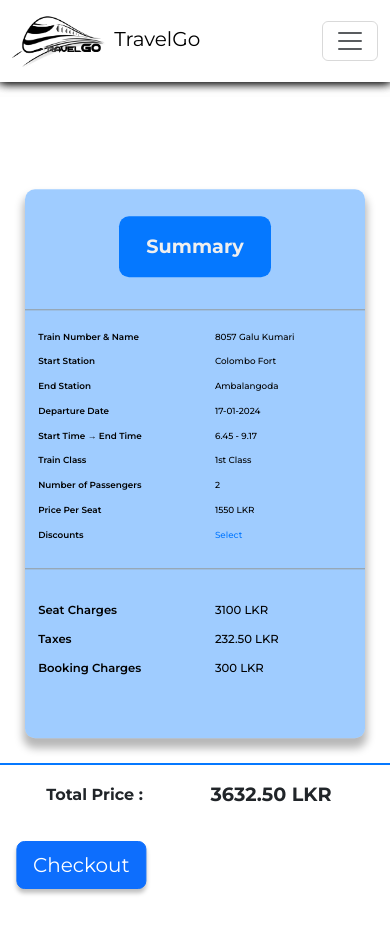
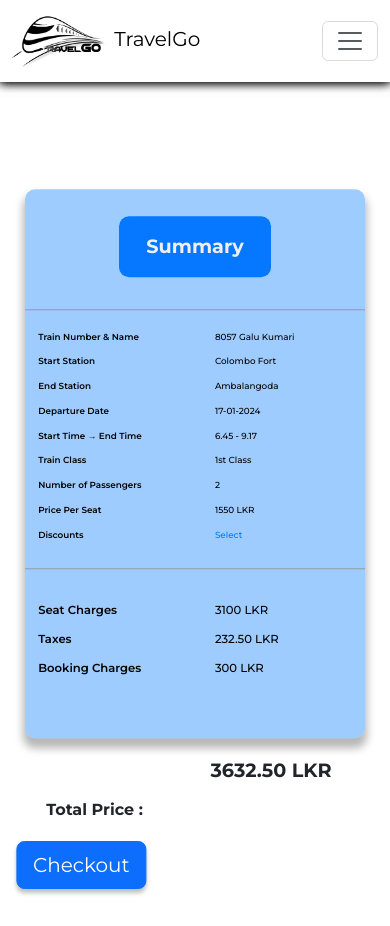
Before and after one commit to nadeeshaMadusanka99/TravelGo-Frontend, a React (Vite) app: page /pricebreakdown in a window 390 px wide. Built offline with nearby package versions, Linux system fonts and the light colour scheme.

Commit message:
price Breakdown responsive

```diff
--- a/src/Screens/PriceBreakdown/PriceBreakdown.jsx
+++ b/src/Screens/PriceBreakdown/PriceBreakdown.jsx
@@ -11,7 +11,7 @@ const PriceBreakdown = () => {
         <p className="summary-heading">Summary</p>
         <div className="divider-upper mb-2"></div>
         <Row className="pricebreakdown-row">
-          <Col className="pricebreakdown-col-left" xs={4}>
+          <Col className="pricebreakdown-col-left" md={4} xs={6}>
             <p className="left-headings">Train Number & Name</p>
             <p className="left-headings">Start Station</p>
             <p className="left-headings">End Station</p>
@@ -22,8 +22,8 @@ const PriceBreakdown = () => {
             <p className="left-headings">Price Per Seat</p>
             <p className="left-headings">Discounts</p>
           </Col>
-          <Col className="pricebreakdown-col-mid" xs={4}></Col>
-          <Col className="pricebreakdown-col-right" xs={4}>
+          <Col className="pricebreakdown-col-mid" md={4} xs={1}></Col>
+          <Col className="pricebreakdown-col-right" md={4} xs={5}>
             <p className="right-data">8057 Galu Kumari</p>
             <p className="right-data">Colombo Fort</p>
             <p className="right-data">Ambalangoda</p>
@@ -37,15 +37,15 @@ const PriceBreakdown = () => {
         </Row>
         <div className="divider-below mb-2"></div>
         <Row className="pricebreakdown-row">
-          <Col className="pricebreakdown-col-left" xs={4}>
+          <Col className="pricebreakdown-col-left" md={4} xs={6}>
             <div className="sum-charge">
               <p className="left-headings">Seat Charges</p>
               <p className="left-headings">Taxes</p>
               <p className="left-headings">Booking Charges</p>
             </div>
           </Col>
-          <Col className="pricebreakdown-col-mid" xs={4}></Col>
-          <Col className="pricebreakdown-col-right" xs={4}>
+          <Col className="pricebreakdown-col-mid" md={4} xs={1}></Col>
+          <Col className="pricebreakdown-col-right" md={4} xs={5}>
             <div className="sum-charge">
               <p className="right-data">3100 LKR</p>
               <p className="right-data">232.50 LKR</p>
@@ -56,16 +56,16 @@ const PriceBreakdown = () => {
       </Container>
 
         {/* Price breakdown total - footer*/}
-      <div className="divider-outside mb-2"></div>
-      <Container fluid={true}>
+      <div className="divider-outsid mb-2"></div>
+      <Container fluid={true} className="out-content">
         <Row className="bottom-row">
-          <Col xs={4} className="price-colomn">
+          <Col md={4} xs={6} className="price-colomn-a">
             <p className="total-a mt-2">Total Price : </p>
           </Col>
-          <Col xs={4} className="price-colomn">
+          <Col md={4} xs={6} className="price-colomn">
             <p className="total-val mt-2"> 3632.50 LKR</p>
           </Col>
-          <Col xs={4} className="checkout">
+          <Col  md={4} xs={12} className="checkout">
             <LinkContainer to="/payment">
               <button className="btn btn-primary btn-block btn-lg checkout-btn">
                 Checkout
```
